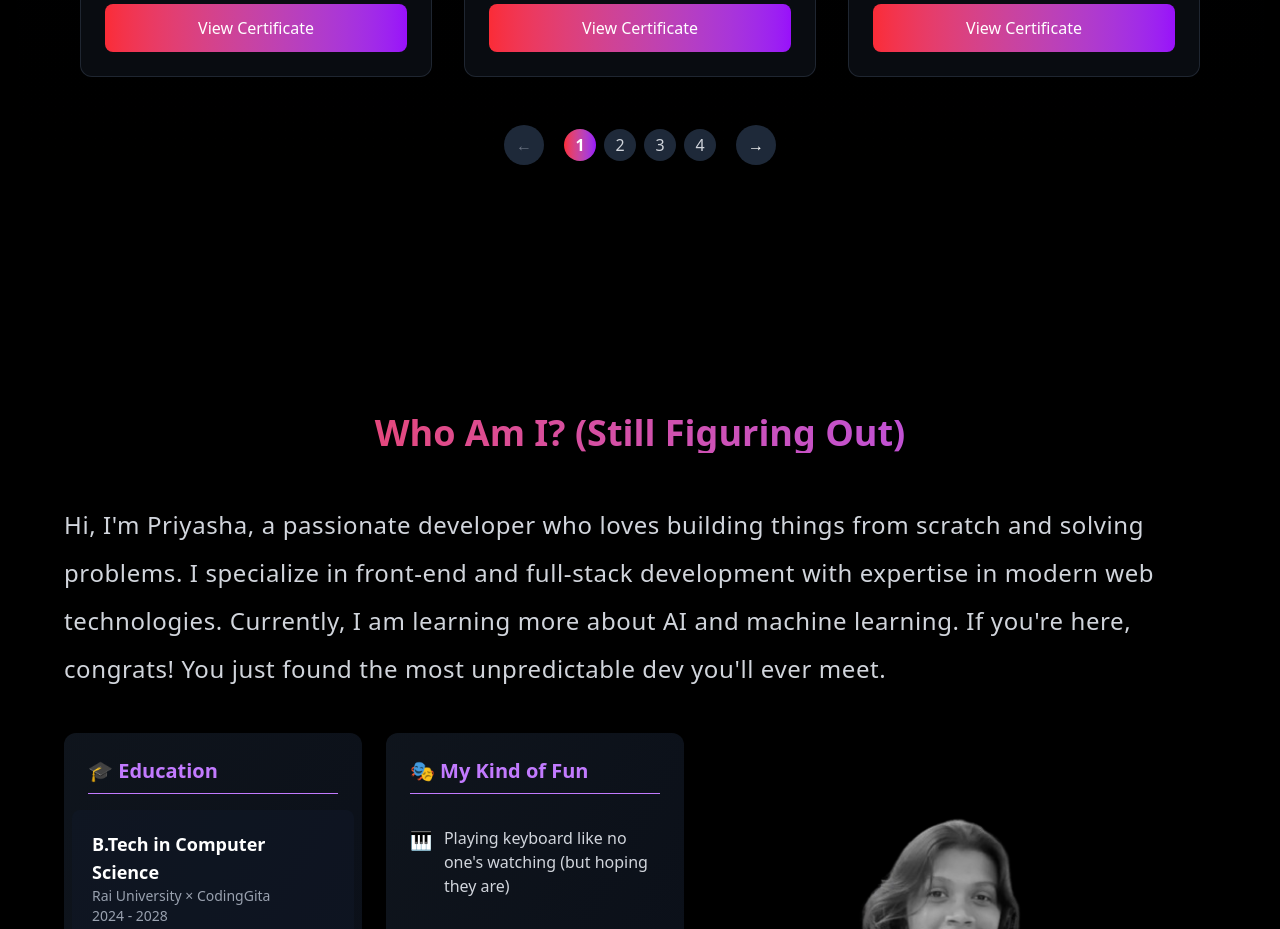
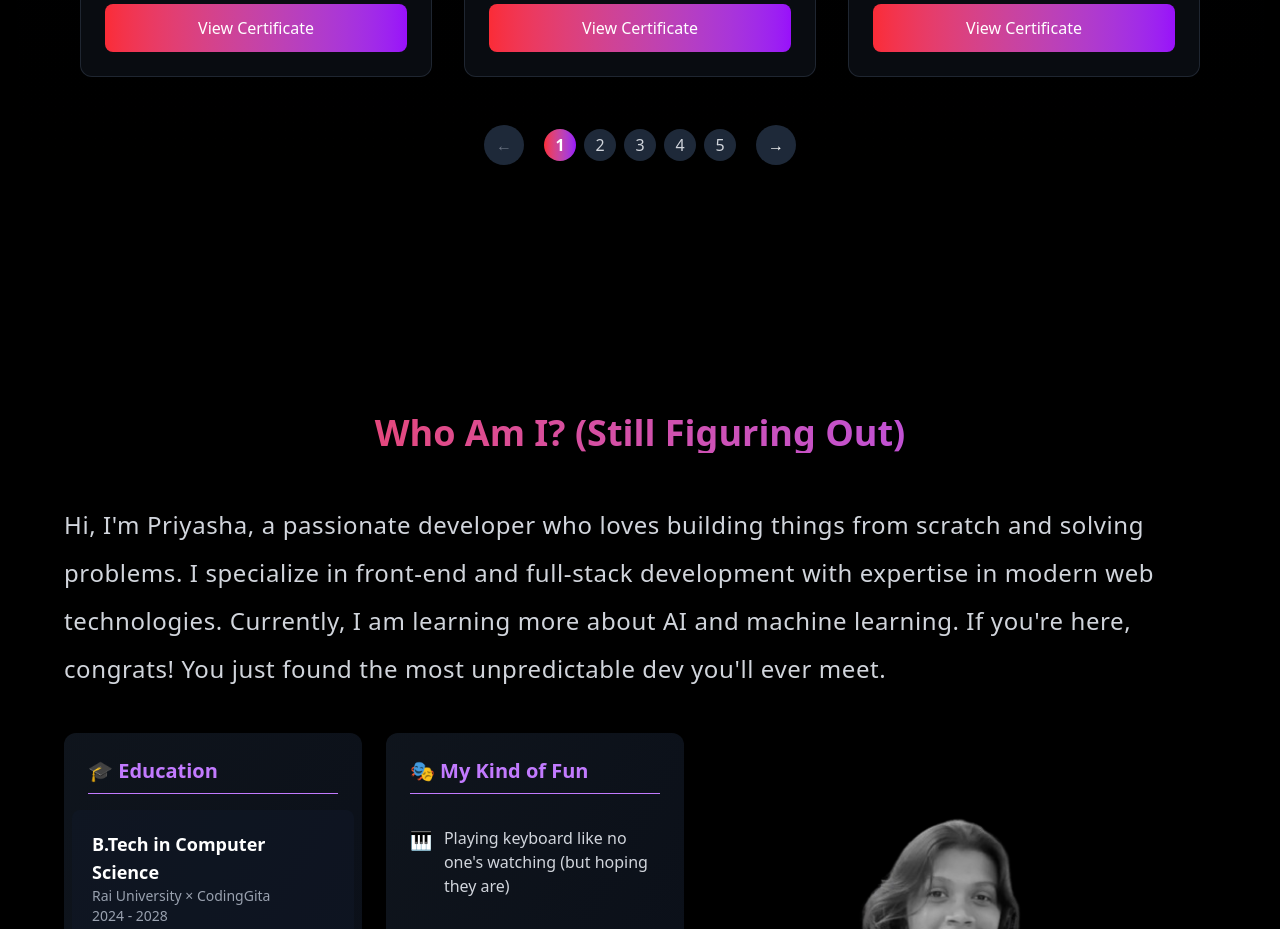
Before and after one commit to Priyasha-Yadav/Portfolio, a React (Vite) app: page / in a window 1280 px wide. Shown: the part 4880-5809 px from the top of the page. Built offline with nearby package versions, Linux system fonts and the light colour scheme.

Commit message:
Update CertificatesSection.jsx

```diff
--- a/src/components/CertificatesSection.jsx
+++ b/src/components/CertificatesSection.jsx
@@ -188,6 +188,23 @@ const certificates = [
       image: "https://certificates.simplicdn.net/share/8530376_87089041751020573231.png",
       link: "https://simpli-web.app.link/e/wx0dgG5sxUb",
     },
+    {
+      title: "Container Security",
+      organization: "Simplilearn",
+      date: "July 2025",
+      category: "Cloud",
+      image: "https://certificates.simplicdn.net/share/8530376_87089041751020573231.png",
+      link: "https://simpli-web.app.link/e/wx0dgG5sxUb",
+    },
+    {
+      title: "Gateway Load Balancer",
+      organization: "Simplilearn",
+      date: "June 2025",
+      category: "Cloud",
+      image: "https://certificates.simplicdn.net/share/8548827_89137501751372445491.pdf",
+      link: "https://simpli-web.app.link/e/mCWg3o5dEUb",
+    },
+
 ];
 
 // Create categories for filtering
```
